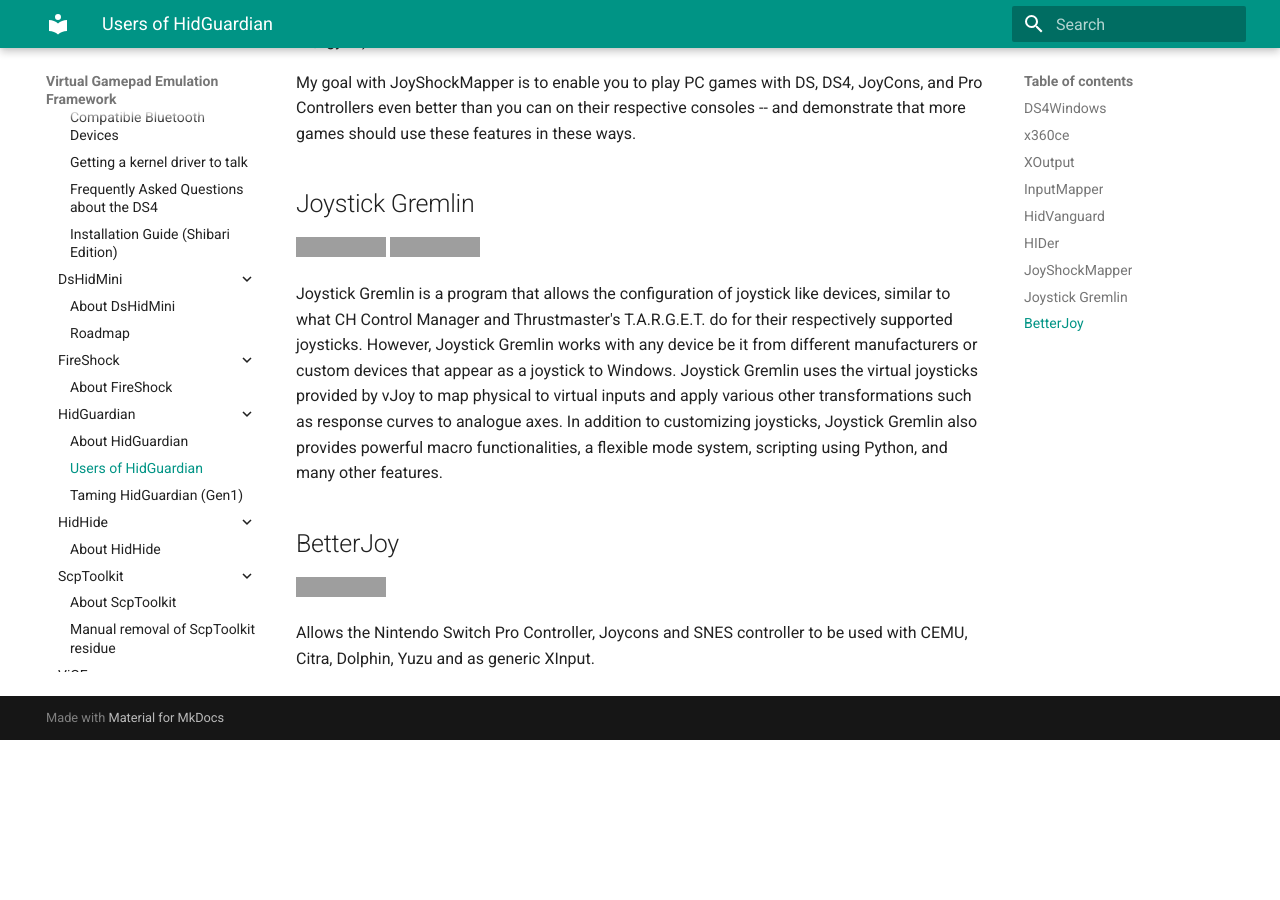
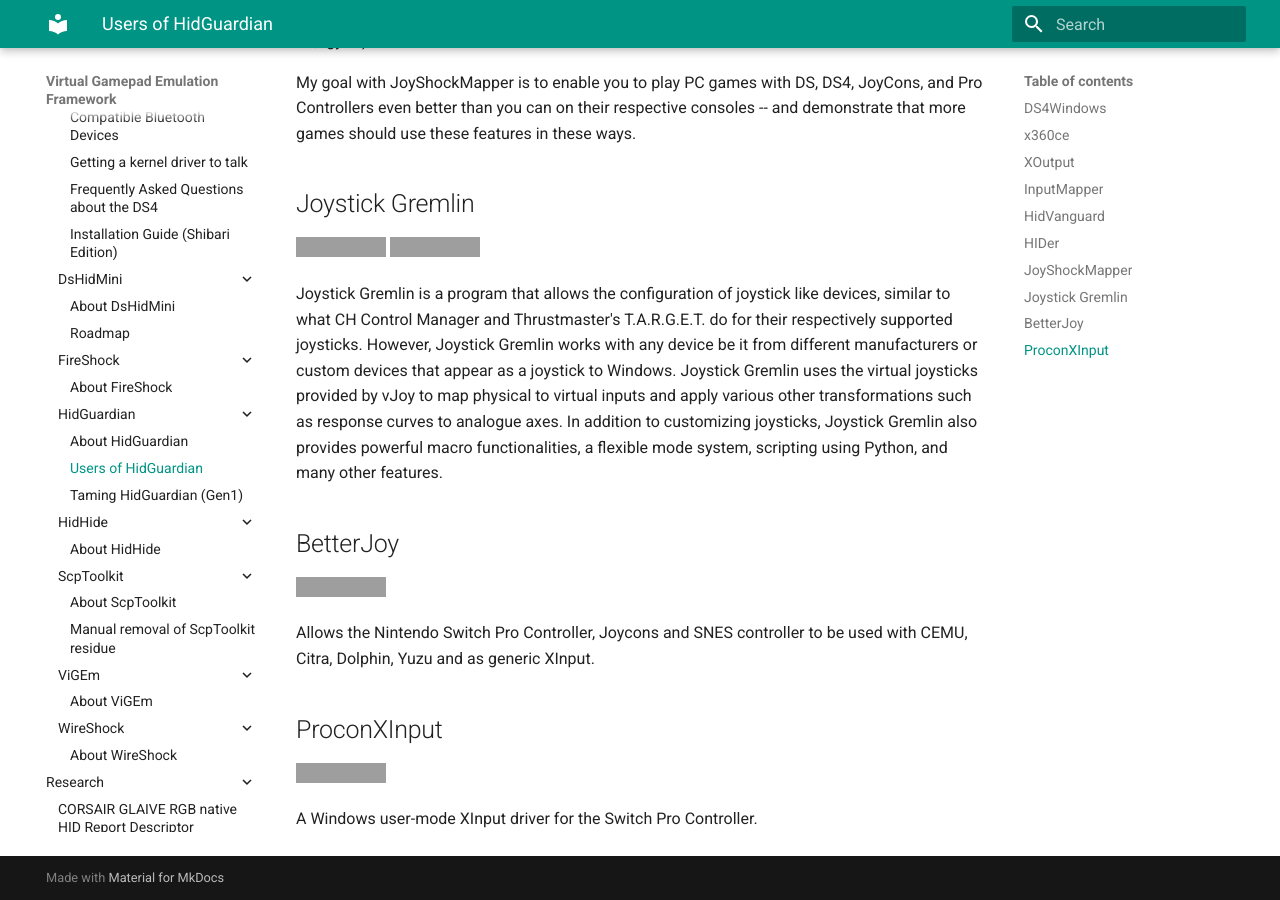
Before and after one commit to nefarius/ViGEm.github.io, an MkDocs documentation site: the page built from docs/projects/HidGuardian/Hall-of-fame.md, in a window 1280 px wide and 900 px high, scrolled down 1724 px. Built offline with MkDocs 1.6.1 and Material for MkDocs 9.7.7, drawn with Linux system fonts in a browser that asks for light colours; before the commit the page ends 2464 px from its top, so only the background shows below that; grey boxes are pictures that could not be loaded.

Commit message:
Added ProconXInput

```diff
--- a/docs/projects/HidGuardian/Hall-of-fame.md
+++ b/docs/projects/HidGuardian/Hall-of-fame.md
@@ -59,3 +59,9 @@
 [![GitHub](https://img.shields.io/badge/GitHub-yellowgreen?logo=github)](https://github.com/Davidobot/BetterJoy)
 
 Allows the Nintendo Switch Pro Controller, Joycons and SNES controller to be used with CEMU, Citra, Dolphin, Yuzu and as generic XInput.
+
+## ProconXInput
+
+[![GitHub](https://img.shields.io/badge/GitHub-yellowgreen?logo=github)](https://github.com/MTCKC/ProconXInput)
+
+A Windows user-mode XInput driver for the Switch Pro Controller.
```
